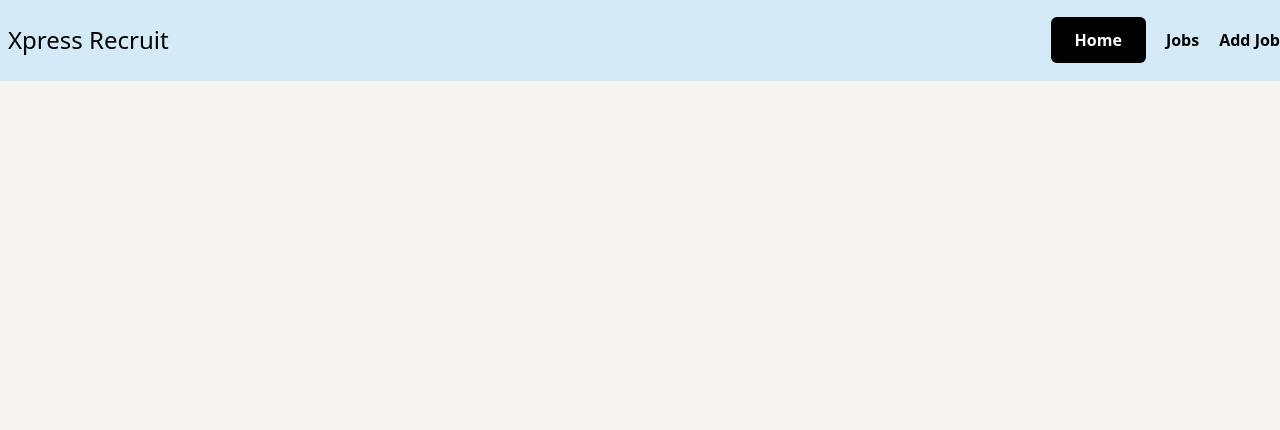
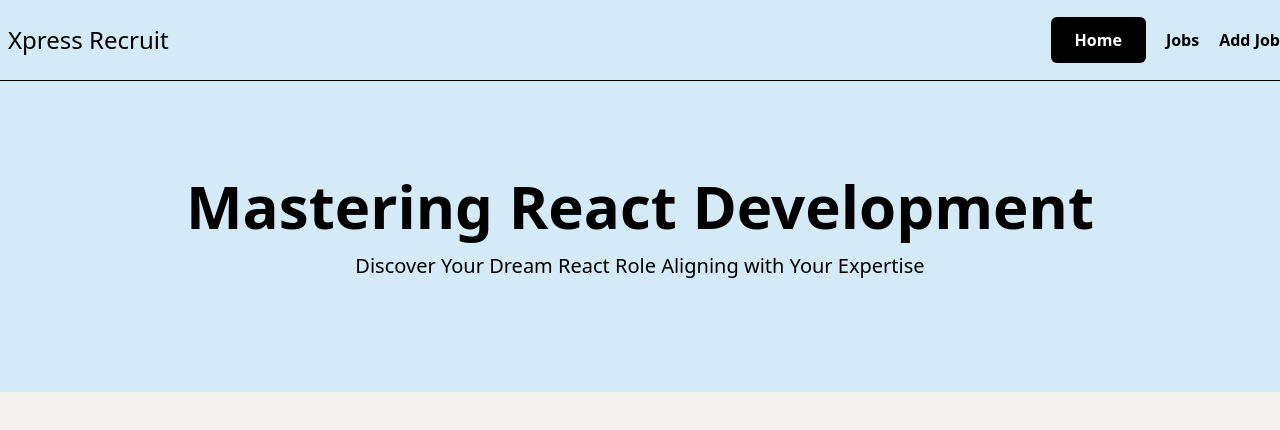
Before and after one commit to sakayat/xpress-recruit, a React (Vite) app: page / in a window 1280 px wide. Shown: the top 430 px of the page. Built offline with nearby package versions, Linux system fonts and the light colour scheme.

Commit message:
hero section added

```diff
--- a/src/App.jsx
+++ b/src/App.jsx
@@ -1,9 +1,11 @@
+import Hero from "./components/Hero";
 import Navbar from "./components/Navbar";
 
 const App = () => {
   return (
     <div className="container mx-auto">
       <Navbar />
+      <Hero />
     </div>
   );
 };
--- /dev/null
+++ b/src/components/Hero.jsx
@@ -0,0 +1,19 @@
+const Hero = () => {
+  const title = "Mastering React Development";
+  const subtitle =
+    "Discover Your Dream React Role Aligning with Your Expertise";
+  return (
+    <section className="bg-sky-blue py-24 mt-20">
+      <div className="max-w-7xl mx-auto px-4 sm:px-6 lg:px-8 flex flex-col items-center">
+        <div className="text-center">
+          <h1 className="text-4xl font-extrabold text-black sm:text-5xl md:text-6xl">
+            {title}
+          </h1>
+          <p className="my-4 text-xl text-black">{subtitle}</p>
+        </div>
+      </div>
+    </section>
+  );
+};
+
+export default Hero;
--- a/src/components/Navbar.jsx
+++ b/src/components/Navbar.jsx
@@ -19,8 +19,8 @@ const Navbar = () => {
   ];
 
   return (
-    <nav className="fixed left-0 right-0 w-full">
-      <div className="bg-sky-blue border-b border-sky-blue">
+    <nav className="fixed top-0 left-0 w-full">
+      <div className="bg-sky-blue border-b border-black">
         <div className="container mx-auto">
           <div className="flex h-20 items-center justify-between">
             <div className="flex flex-1 items-center justify-center md:justify-start">
```
